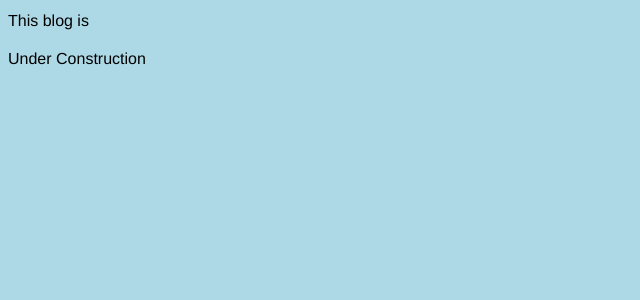
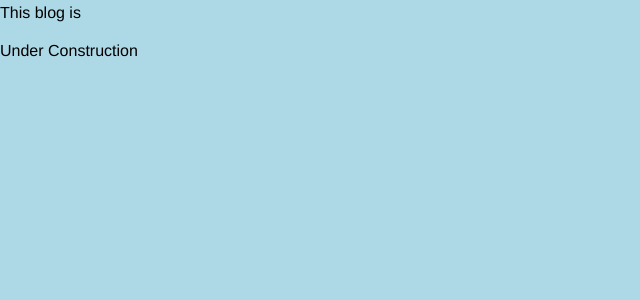
Before and after one commit to Dafin/dafin.github.io, a Jekyll site: the page built from index.html, in a window 1280 px wide. Shown: the top 300 px of the page, without its empty margins (0-640 px from the left). Built offline with Jekyll 4.4.1, drawn with Linux system fonts in a browser that asks for light colours; nearby versions of some CDN libraries.

Commit message:
Page title now showing if present, defaulting to Site title if not existing Added Normalize CSS v5

```diff
--- a/_includes/head.html
+++ b/_includes/head.html
@@ -2,6 +2,9 @@
   <meta charset="utf-8">
   <meta http-equiv="X-UA-Compatible" content="IE=edge">
   <meta name="viewport" content="width=device-width, initial-scale=1">
+
+  <title>{% if page.title %}{{ page.title | escape }} | {{ site.title }}{% else %}{{ site.title | escape }}{% endif %}</title>
+   <link rel="stylesheet" href="https://cdnjs.cloudflare.com/ajax/libs/normalize/5.0.0/normalize.min.css">
 <link rel="stylesheet" href="{{ '/assets/css/main.css' | prepend: site.baseurl }}">
   {% if site.google_analytics %}
     <script>
```
